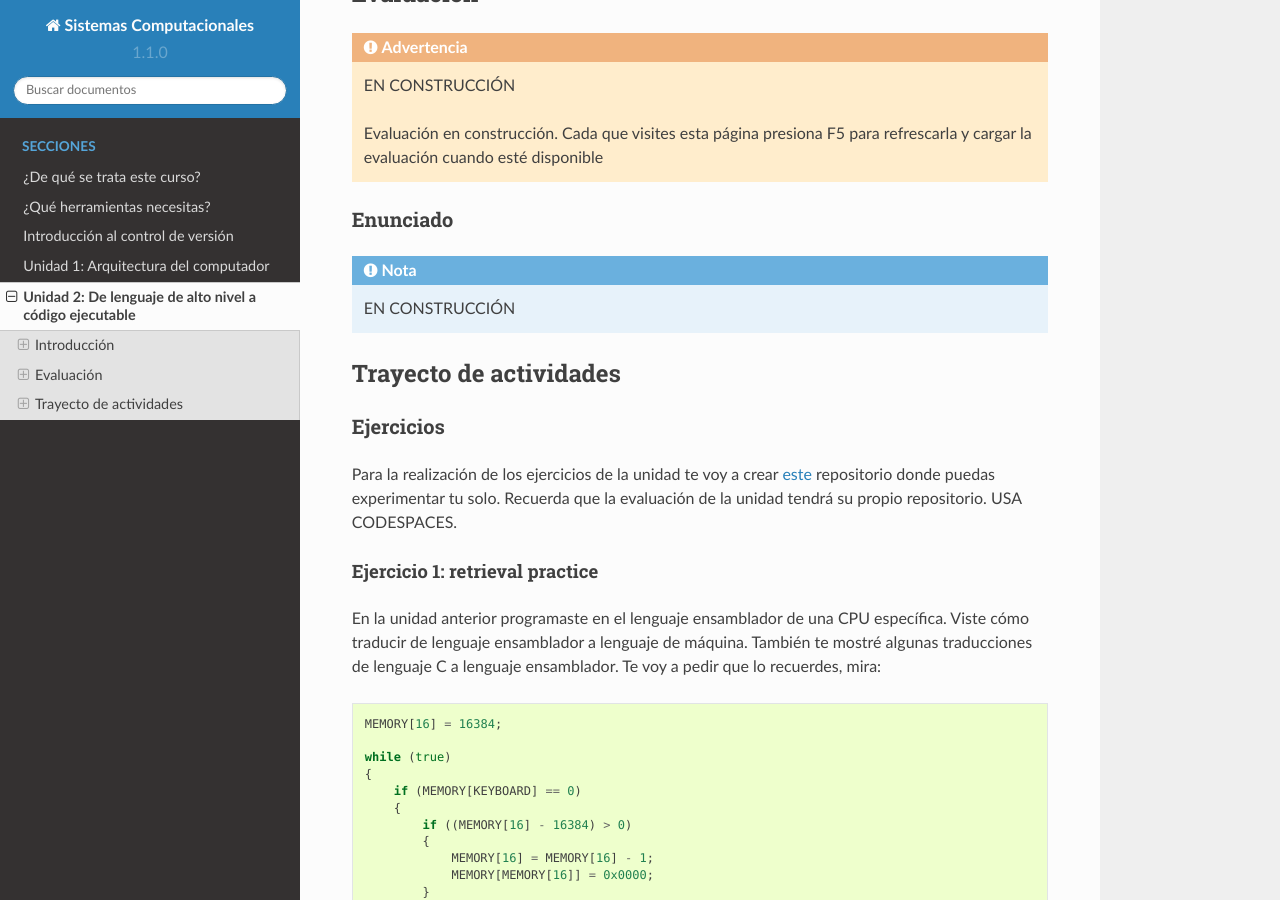
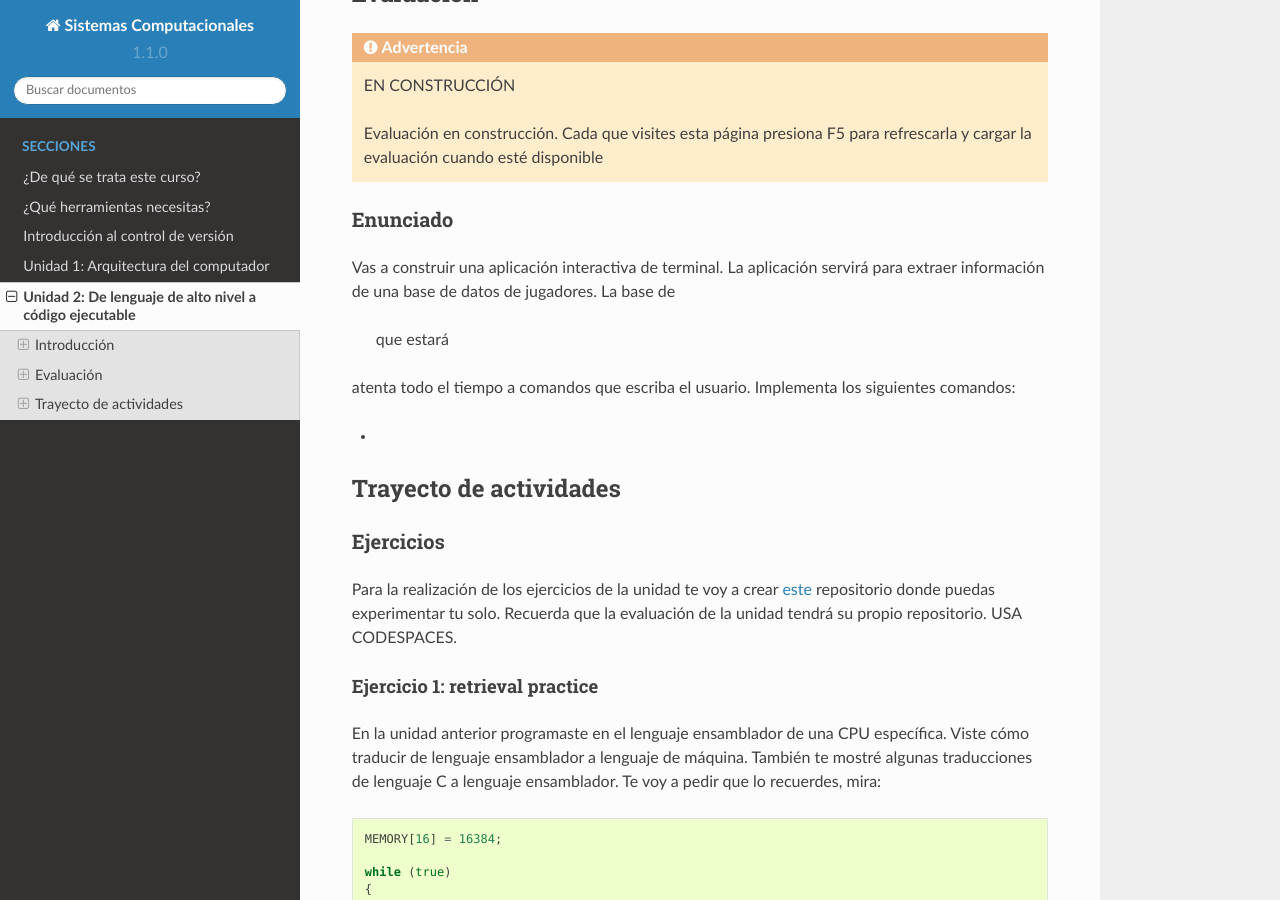
Before and after one commit to juanferfranco/SistemasComputacionales, a Sphinx documentation site: the page built from docs/_unidad2/unidad2.rst, in a window 1280 px wide and 900 px high, scrolled down 590 px. Built offline with Sphinx 7.4.7 and the Read the Docs theme 2.0.0, drawn with Linux system fonts in a browser that asks for light colours; some of the changed text lies outside the part shown.

```diff
--- a/docs/_unidad2/unidad2.rst
+++ b/docs/_unidad2/unidad2.rst
@@ -31,7 +31,17 @@ Evaluación
 Enunciado
 ************
 
-.. note:: EN CONSTRUCCIÓN
+Vas a construir una aplicación interactiva de terminal. La aplicación
+servirá para extraer información de una base de datos de jugadores.
+La base de
+
+
+ que estará
+atenta todo el tiempo a comandos que escriba el usuario. Implementa
+los siguientes comandos:
+
+*
+
 
 Trayecto de actividades
 ------------------------
```
Also changed, not shown: other parts of docs/_unidad2/unidad2.rst (+1 -1 lines).
